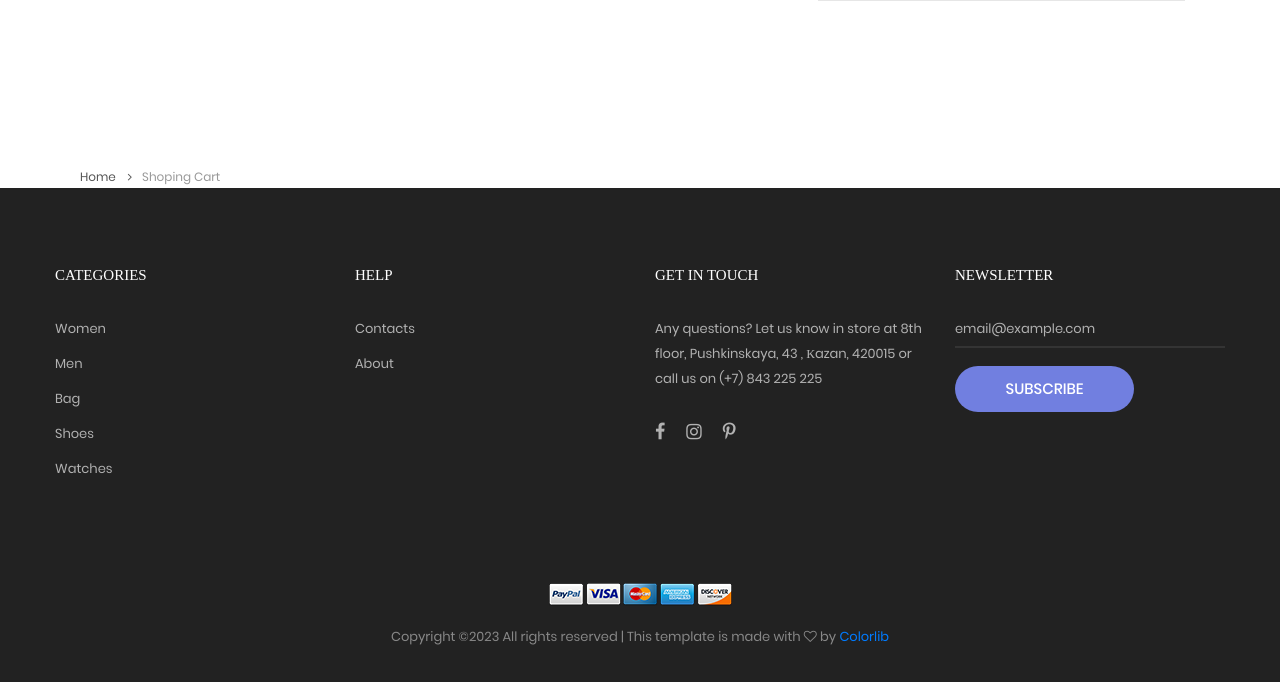
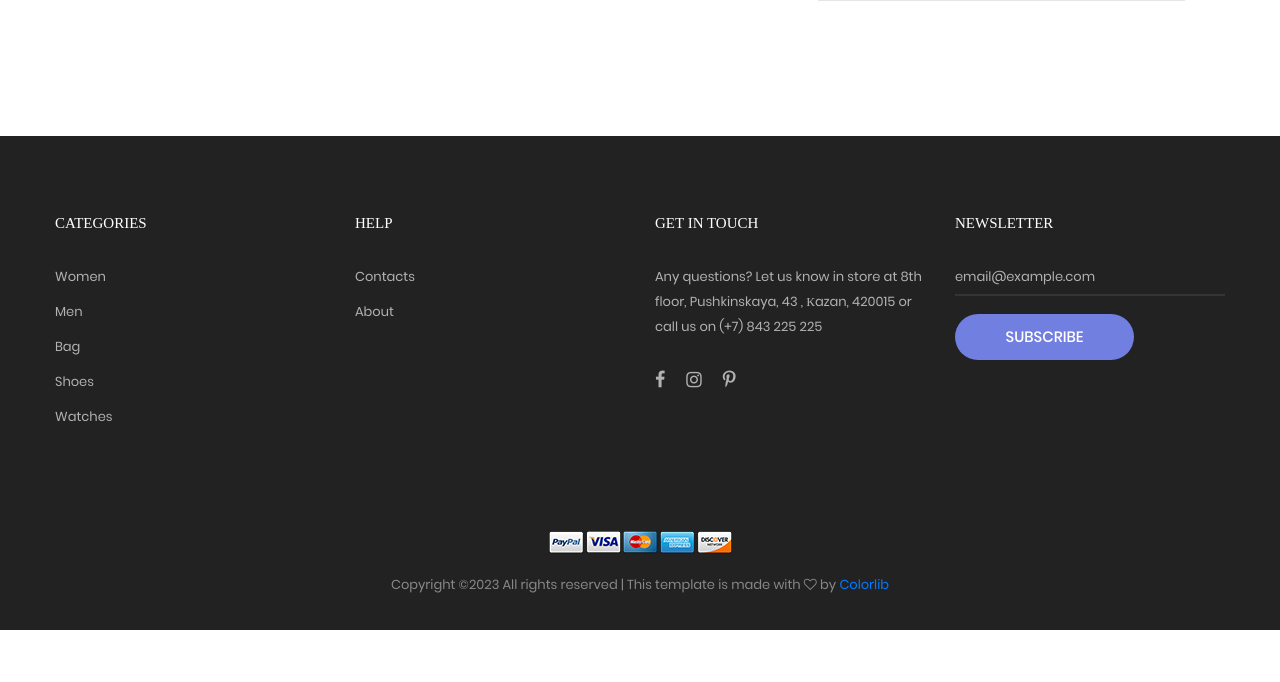
Before and after one commit to opsh4rd/Fashion_Trend-django, a Django app: page /basket/ in a window 1280 px wide. Shown: the part 920-1602 px from the top of the page. After the commit the page ends 1550 px from the top, so only its background shows below. Run offline with Django 4.2, Linux system fonts and the light colour scheme; data comes from the database, SQL or seed files in the repository; parts of the project's set-up code (start-up, migrations or seed data) failed here and were passed over; some libraries are stand-ins or nearby versions; some web fonts are replaced.

Commit message:
del content_page

```diff
--- a/baskets/templates/baskets/baskets.html
+++ b/baskets/templates/baskets/baskets.html
@@ -1,19 +1,4 @@
 {% extends 'products/base.html' %}
-
-
-{% block Content_page %}
-    <div class="container">
-        <div class="bread-crumb flex-w p-l-25 p-r-15 p-t-30 p-lr-0-lg">
-            <a href="index.html" class="stext-109 cl8 hov-cl1 trans-04">
-                Home
-                <i class="fa fa-angle-right m-l-9 m-r-10" aria-hidden="true"></i>
-            </a>
-            <span class="stext-109 cl4">
-            Shoping Cart
-            </span>
-        </div>
-    </div>
-{% endblock %}
 
 {% block Product %}
     <form class="bg0 p-t-75 p-b-85">
```
